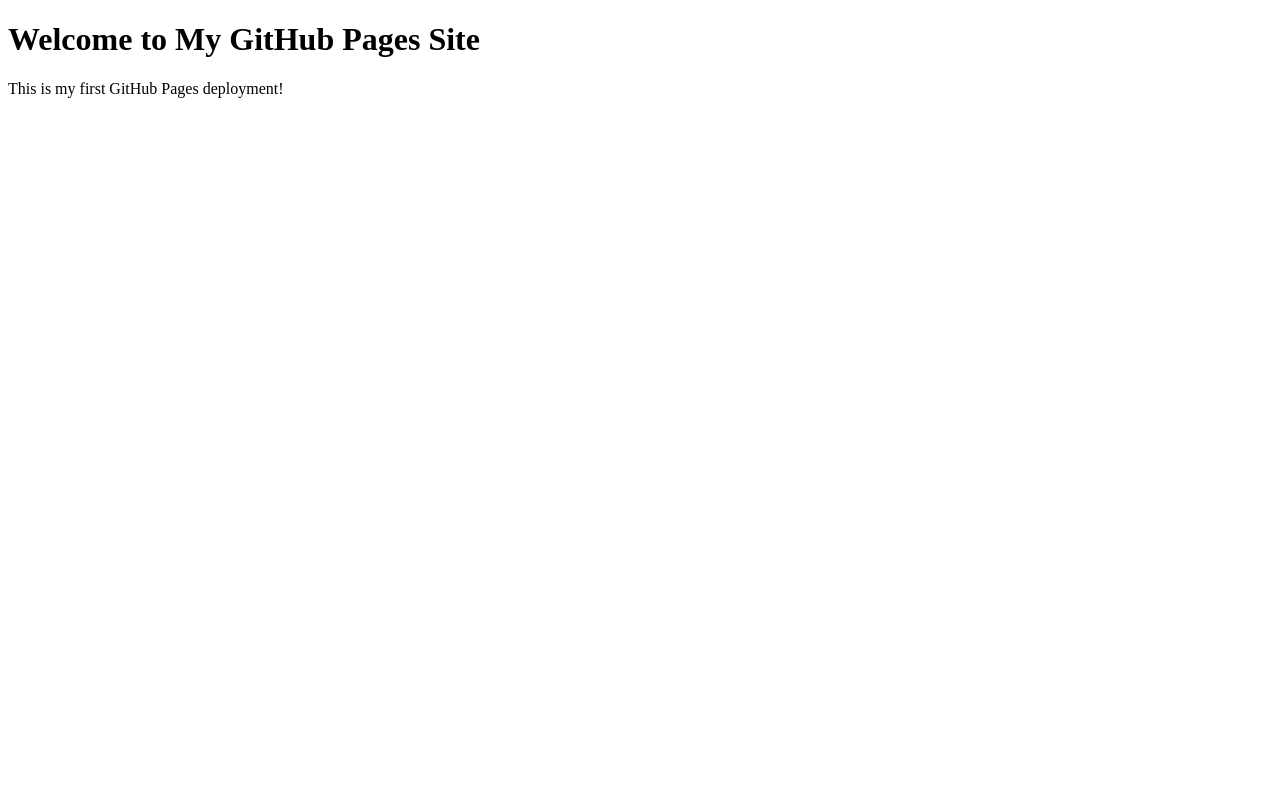
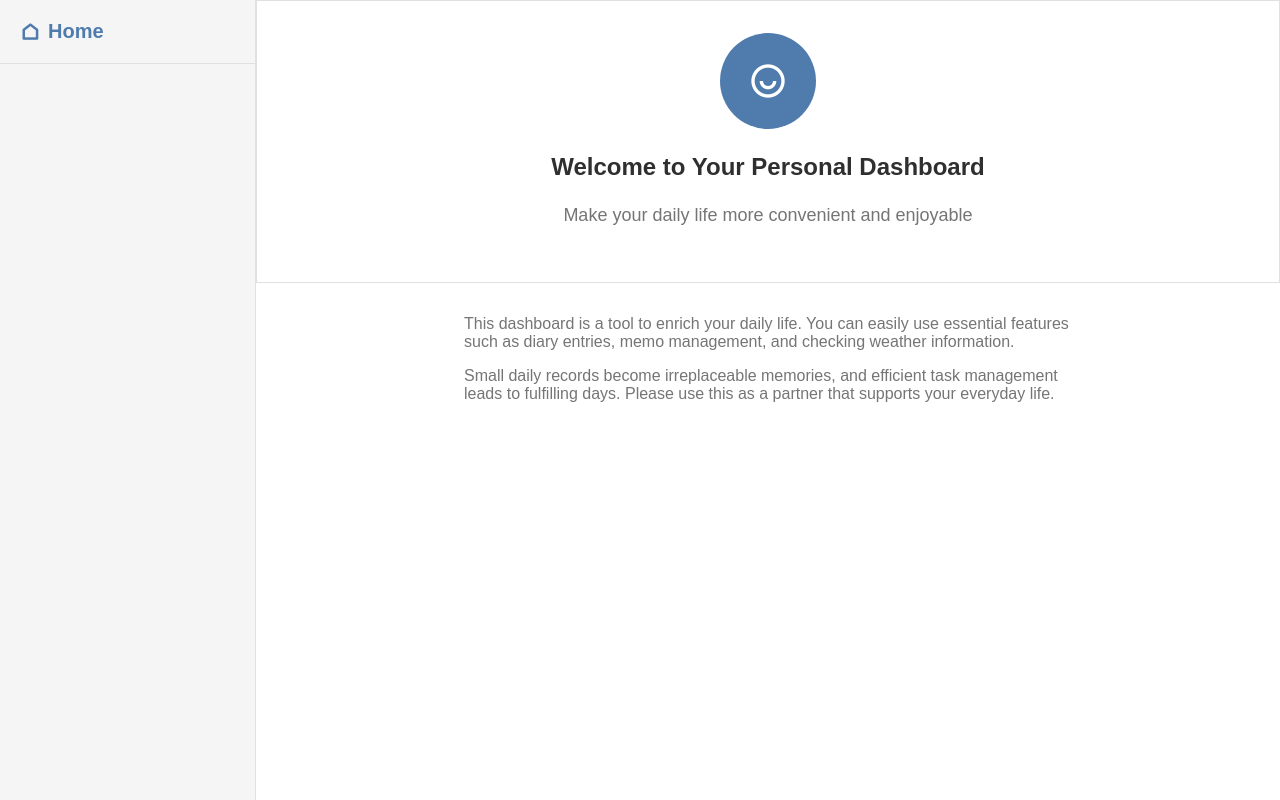
Before and after one commit to yousouphbdesign-cmd/my-first-web-app, a plain HTML site: page index.html in a window 1280 px wide. Drawn offline with nearby package versions, Linux system fonts and the light colour scheme.

Commit message:
Add files via upload

```diff
--- a/index.html
+++ b/index.html
@@ -1,12 +1,51 @@
 <!DOCTYPE html>
 <html lang="en">
+
 <head>
-    <meta charset="UTF-8">
-    <meta name="viewport" content="width=device-width, initial-scale=1.0">
-    <title>My GitHub Pages Site</title>
+  <meta charset="UTF-8" />
+  <meta name="viewport" content="width=device-width, initial-scale=1.0" />
+  <title>Dashboard</title>
+  <link rel="stylesheet" href="./style.css">
+  <link href="https://cdn.jsdelivr.net/npm/remixicon@4.5.0/fonts/remixicon.css" rel="stylesheet" />
 </head>
+
 <body>
-    <h1>Welcome to My GitHub Pages Site</h1>
-    <p>This is my first GitHub Pages deployment!</p>
+  <div class="dashboard-container">
+    <!-- 左サイドバー (固定) -->
+    <aside class="sidebar">
+      <div class="sidebar-header">
+        <a href="#" class="sidebar-home" data-tab="home">
+          <span class="ri-home-line"></span>
+          <span>Home</span>
+        </a>
+      </div>
+    </aside>
+
+    <!-- 右メインコンテンツ (スクロール可) -->
+    <main class="main-content">
+      <!-- ホームセクション -->
+      <section class="content-section" id="home">
+        <header class="section-header">
+          <div class="profile-circle">
+            <span class="ri-user-smile-line"></span>
+          </div>
+          <h1 class="section-title">Welcome to Your Personal Dashboard</h1>
+          <p class="section-subtitle">
+            Make your daily life more convenient and enjoyable
+          </p>
+        </header>
+        <div class="section-body">
+          <div class="section-description">
+            <p>This dashboard is a tool to enrich your daily life. You can easily use essential features such as diary
+              entries, memo management, and checking weather information.</p>
+            <p>Small daily records become irreplaceable memories, and efficient task management leads to fulfilling
+              days.
+              Please use this as a partner that supports your everyday life.</p>
+          </div>
+        </div>
+      </section>
+    </main>
+  </div>
 </body>
+
 </html>
--- /dev/null
+++ b/style.css
@@ -0,0 +1,113 @@
+/* ブラウザで設定されているスタイルのリセット・共通設定 */
+/* 消さないでください */
+*,
+*::before,
+*::after {
+  box-sizing: border-box;
+}
+body,
+h1,
+h2,
+h3,
+p,
+ul,
+li,
+form,
+input,
+textarea,
+select,
+button {
+  margin: 0;
+  padding: 0;
+  font-family: sans-serif;
+}
+
+ul {
+  list-style: none;
+}
+/* スタイルのリセット終了 */
+
+/* サイドバーとメインコンテンツを包むための要素のスタイルを書いてください */
+.dashboard-container{
+  display:flex;
+  height:100vh;
+}
+
+
+/* サイドバーに関連するスタイルを書いてください */
+.sidebar{
+  width:256px;
+  flex-shrink:0;
+  background-color: #f5f5f5;
+  border-right: 1px solid #e0e0e0;
+  display: flex;
+  flex-direction: column;
+  height: 100%;
+}
+
+.sidebar-header{
+  padding: 20px;
+  border-bottom: 1px solid #e0e0e0;
+}
+
+.sidebar-home{
+  font-size: 1.25rem;
+  font-weight: 600;
+  color:#4f7cac;
+  display: flex;
+  align-items: center;
+  gap: 8px;
+  text-decoration: none;
+}
+
+/* メインコンテンツに関連するスタイルを書いてください */
+.main-content{
+  flex: 1;
+}
+
+.section-header{
+  background-color: white;
+  padding: 32px;
+  border: 1px solid #e0e0e0;
+  text-align: center;
+}
+
+.profile-circle{
+  width: 96px;
+  height: 96px;
+  background-color: #4f7cac;
+  border-radius: 50%;
+  display: flex;
+  justify-content: center;
+  align-items: center;
+  margin: 0 auto 24px;
+}
+
+.profile-circle span{
+  font-size: 2.5rem;
+  color:white;
+}
+
+.section-title{
+  font-size: 1.5rem;
+  font-weight: 600;
+  color: #2f2f2f;
+  margin:8px;
+}
+
+.section-subtitle{
+  font-size:1.125em;
+  color:#757575;
+  margin:24px;
+}
+
+.section-description{
+  max-width: 672px;
+  margin:0 auto;
+  padding:32px;
+  color:#757575
+}
+
+.section-description p{
+  margin-bottom: 16px;
+}
```
